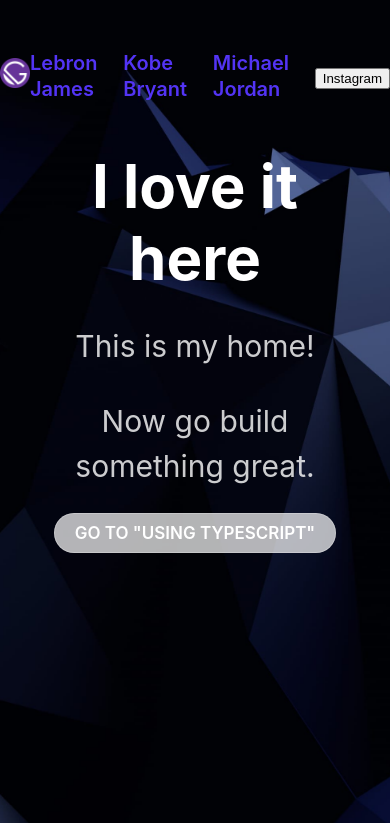
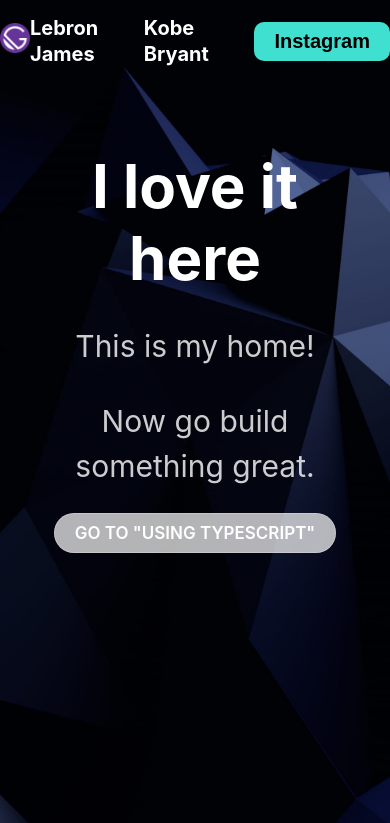
Before and after one commit to brianpompey/my-react, a Gatsby site: page / in a window 390 px wide. Shown: the top 823 px of the page. Built offline with nearby package versions, Linux system fonts and the light colour scheme; Gatsby itself is replaced by a stand-in of ours.

Commit message:
adaptive styling

```diff
--- a/src/components/Header.css
+++ b/src/components/Header.css
@@ -13,3 +13,33 @@
     align-items: center;
     justify-items: center;
 }
+
+.Header a {
+    color: white;
+    font-weight: 700;
+}
+
+.Header button {
+    padding: 8px 20px;
+    font-size: 20px;
+    background: turquoise;
+    border: none;
+    font-weight: 700;
+    border-radius: 10px;
+    outline: none;
+    cursor: pointer;
+}
+
+@media (max-width: 640px) {
+    .Header {
+        padding: 15px 0;
+    }
+
+    .HeaderGroup {
+        grid-template-columns: repeat(4, auto);
+    }
+
+    .Header a:nth-child(4) {
+        display: none;
+    }
+}
```
